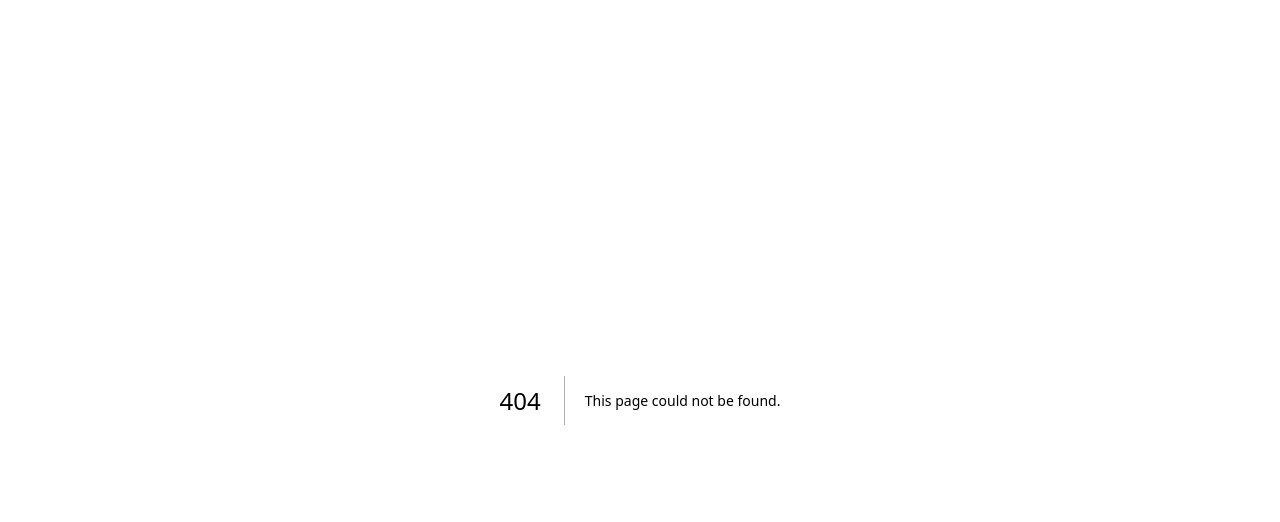
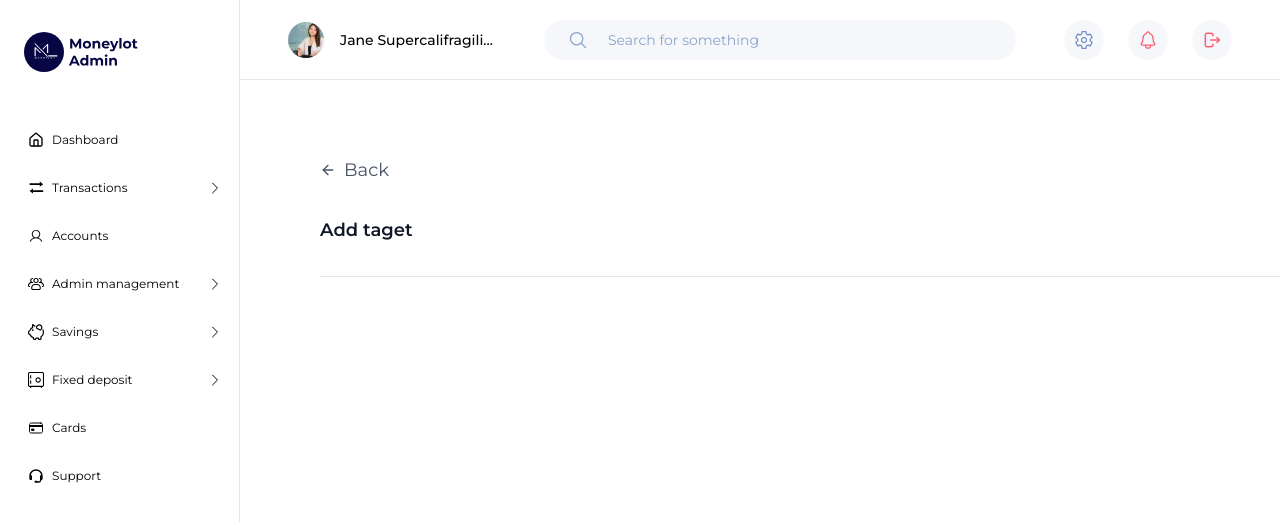
Before and after one commit to joshuaenahoro/moneylot-admin, a Next.js app: page /savings-targets/add in a window 1280 px wide. Before the commit this address had no page. Shown: the top 522 px of the page. Built offline with nearby package versions, Linux system fonts and the light colour scheme.

Commit message:
init child pages

```diff
--- /dev/null
+++ b/src/app/(dashboard)/savings-targets/add/header.tsx
@@ -0,0 +1,12 @@
+import { BackButton } from '@/components/back-button';
+import { PageHeader } from '@/components/page';
+
+export function Header() {
+  return (
+    <header>
+      <BackButton />
+      <div className="h-8" />
+      <PageHeader heading="Add taget" variant="secondary" />
+    </header>
+  );
+}
--- /dev/null
+++ b/src/app/(dashboard)/savings-targets/add/page.tsx
@@ -0,0 +1,17 @@
+import { SITE_NAME } from '@/constants';
+import { Metadata } from 'next';
+import { Header } from './header';
+import { PageWrapper } from '@/components/page';
+
+export const metadata: Metadata = {
+  title: `Add - Savings Targets - ${SITE_NAME}`,
+  description: '',
+};
+
+export default function AddSavingsTargetPage() {
+  return (
+    <PageWrapper>
+      <Header />
+    </PageWrapper>
+  );
+}
--- a/src/app/(dashboard)/savings-targets/columns.tsx
+++ b/src/app/(dashboard)/savings-targets/columns.tsx
@@ -4,8 +4,6 @@ import { Icon } from '@/components/icon';
 import { ColumnDef } from '@tanstack/react-table';
 import { Checkbox } from '@/components/checkbox';
 import Image from 'next/image';
-import { Tooltip, TooltipContent, TooltipTrigger } from '@/components/tooltip';
-import Link from 'next/link';
 
 export type Payment = {
   name: string;
@@ -139,21 +137,4 @@ export const columns: ColumnDef<Payment>[] = [
       />
     ),
   },
-  {
-    id: 'action',
-    cell: () => {
-      return (
-        <Tooltip>
-          <TooltipTrigger asChild>
-            <Link href="/accounts/xy">
-              <Icon name="edit" className="h-4 w-4 text-[#5371FF]" />
-            </Link>
-          </TooltipTrigger>
-          <TooltipContent>
-            <p>Edit target</p>
-          </TooltipContent>
-        </Tooltip>
-      );
-    },
-  },
 ];
--- a/src/app/(dashboard)/savings-targets/header.tsx
+++ b/src/app/(dashboard)/savings-targets/header.tsx
@@ -1,15 +1,16 @@
-import { Button } from '@/components/button';
+import { Button, buttonVariants } from '@/components/button';
 import { Icon } from '@/components/icon';
 import { PageHeaderWithActionItem } from '@/components/page';
+import Link from 'next/link';
 
 export function Header() {
   return (
     <PageHeaderWithActionItem heading="Targets">
       <Button variant="destructive">Delete target(s)</Button>
-      <Button>
+      <Link href="/savings-targets/add" className={buttonVariants()}>
         <Icon name="plus" className="mr-2 h-4 w-4" />
         Add target
-      </Button>
+      </Link>
     </PageHeaderWithActionItem>
   );
 }
```
